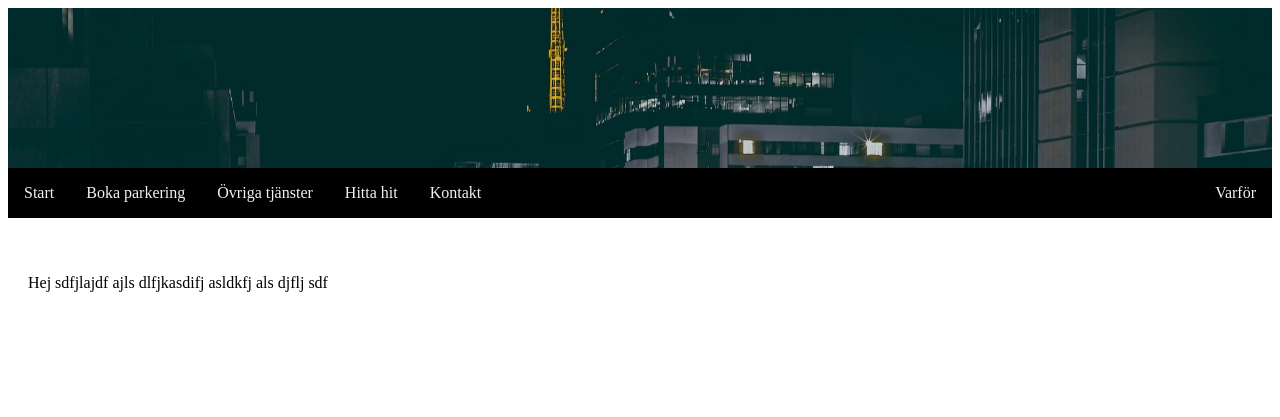
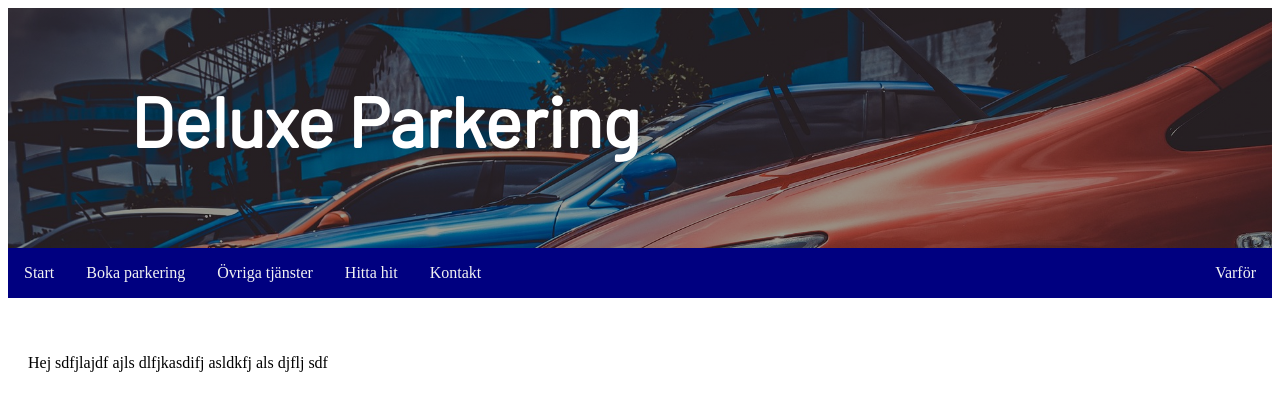
Before and after one commit to peter-szucs/Deluxe-Parkering, a plain HTML site: page index.html in a window 1280 px wide. Drawn offline with Linux system fonts and the light colour scheme.

Commit message:
Update design.css

```diff
--- a/design.css
+++ b/design.css
@@ -1,33 +1,36 @@
 {box-sizing: border-box;}
+@import url('https://fonts.googleapis.com/css?family=Amatic+SC|Barlow&display=swap');
 .topgrid {
-    height: 20vh;
+    height: 30vh;
     /*background-image: url(stad.jpg);
     filter: blur(4px);
     -webkit-filter: blur(4px);*/
     background: linear-gradient(
-        rgba(0, 0, 0, 0.2),
-        rgba(0, 0, 0, 0.2)
+        rgba(0, 0, 0, 0.4),
+        rgba(0, 0, 0, 0.4)
         ),
-        url("stad.jpg");
+        url("parkhead.jpg");
     background-repeat: no-repeat;
     background-size: cover;
     background-clip: border-box;
     }
 .linksgrid {
     height: 50px;
-    background-color: black;
+    background-color: navy;
     }
 .mainpagegrid {
     height 65vh;
     }
 .header h2 {
+    font-family: 'Barlow', sans-serif;
+    font-size: 70px;
     font-weight: 900;
     color: white;
     margin: 0;
     position: absolute;
-    top: 50%;
+    top: 15%;
     left: 50%;
-    transform: translate(-50%, -50%);
+    transform: translate(-100%, -50%);
     }
 .headerimg {
     /*padding: 70px; */
@@ -59,9 +62,9 @@
 //här ska in topboxen, bild resizable.
 /*.backimage {background-image: url("stad.jpg"); filter: blur(8px); -webkit-filter: blur(8px); height: 100%; background-position: center; background-repeat: no-repeat; background-size: cover;}*/
 //navigationsbar
-.topnav {background-color: black; overflow:hidden;}
-.topnav a {float: left; display: block; color: #f2f2f2; background-color: black; text-align: center; padding: 16px 16px; text-decoration: none;}
-.topnav a:hover {background-color: darkslateblue; color: black;}
+.topnav {background-color: navy; overflow:hidden;}
+.topnav a {float: left; display: block; color: #f2f2f2; background-color: navy; text-align: center; padding: 16px 16px; text-decoration: none;}
+.topnav a:hover {background-color: beige; color: black;}
 .mainpage {float: left;}
 body {}
 .card {background-color: white; padding: 20px; margin-top: 20px}
```
